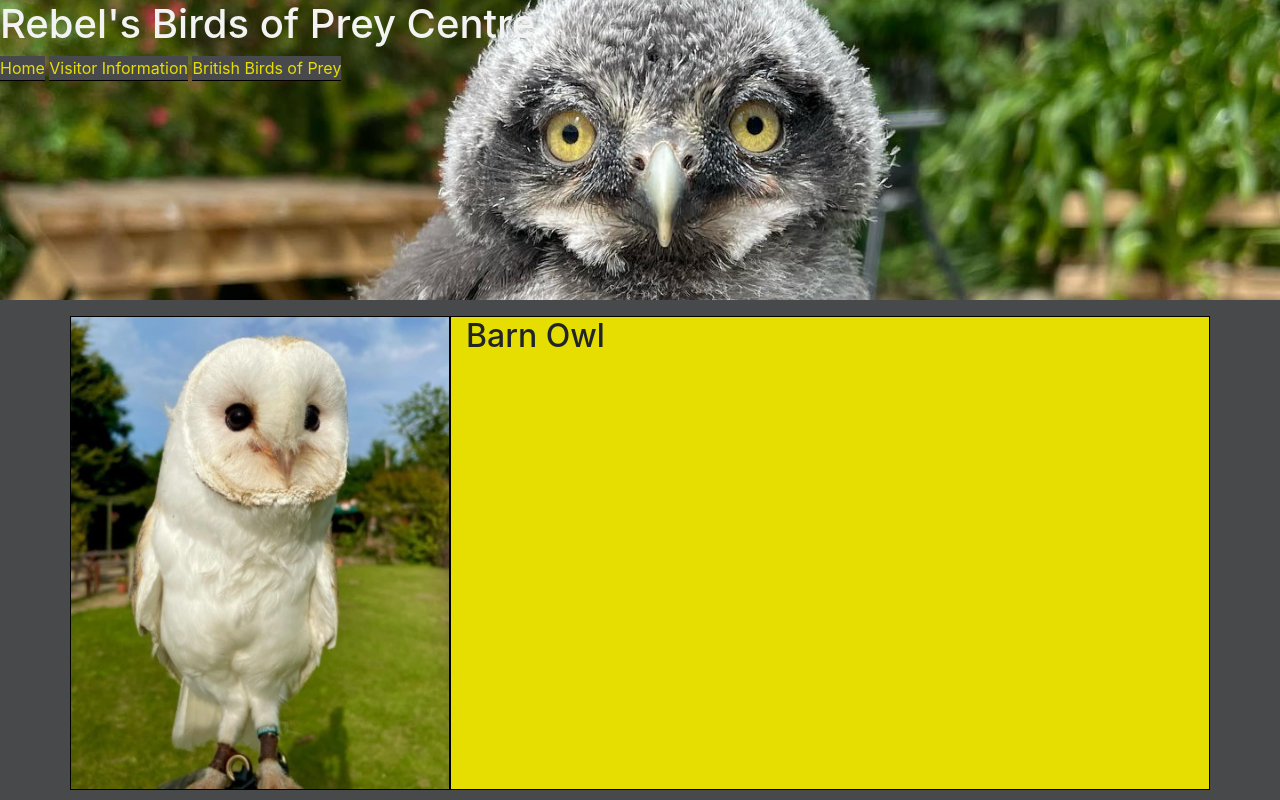
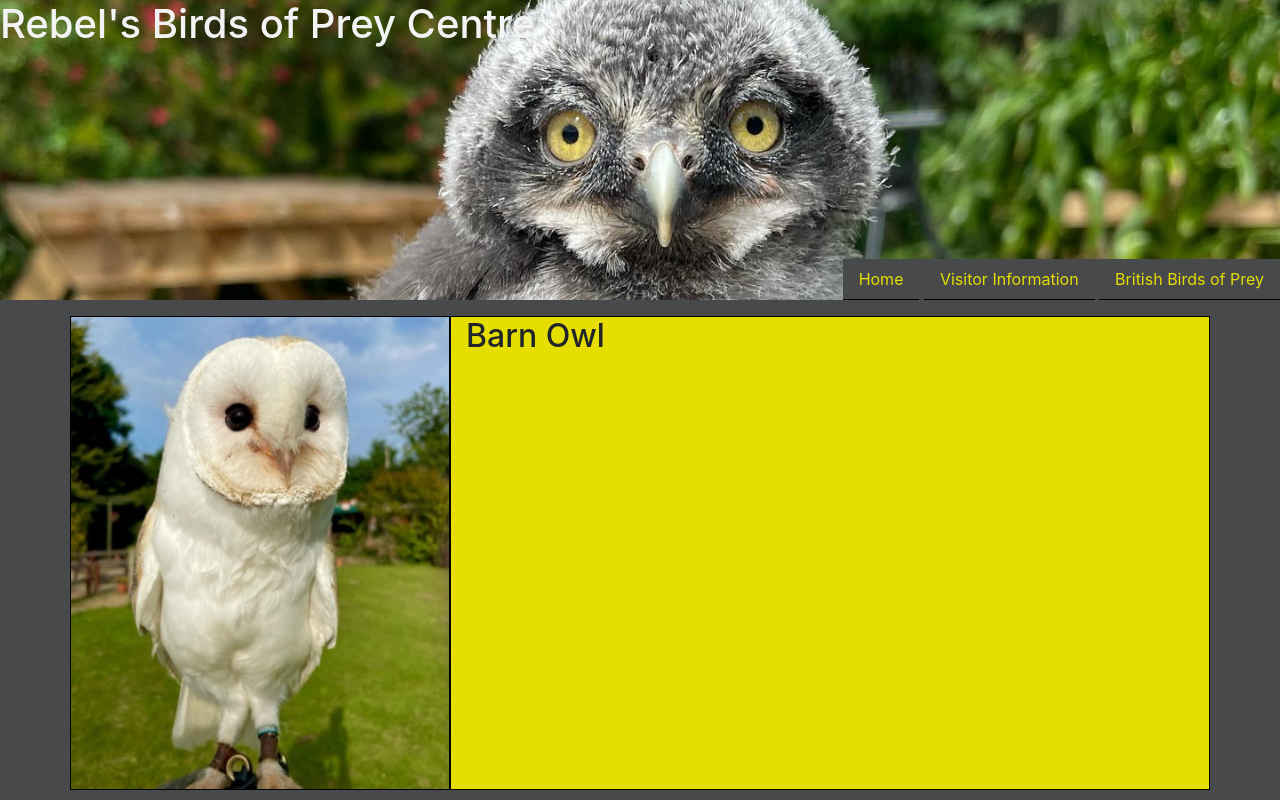
Before and after one commit to SceBot/rebels-birds-of-prey, a plain HTML site: page british-birds-of-prey.html in a window 1280 px wide. Shown: the top 800 px of the page. Drawn offline with nearby package versions, Linux system fonts and the light colour scheme.

Commit message:
navbar fixed across all pages

```diff
--- a/british-birds-of-prey.html
+++ b/british-birds-of-prey.html
@@ -13,17 +13,23 @@
 
 <body>
     <header>
-        <div class="hero-image">
-            <div class="hero-text">
-                <h1>Rebel's Birds of Prey Centre</h1>
+        <div class="container-fluid hero">
+            <div class="hero-image">
+                <div class="hero-text">
+                    <h1>Rebel's Birds of Prey Centre</h1>
+                </div>
+
+               <div class="navigation">
+                  <nav class="navbar navbar-expand-sm navbar-light">
+                    <div id="nav" class="list-inline menucontainer">
+                      <a class="nav-link" href="index.html">Home</a>
+                      <a class="nav-link" href="visitor-information.html">Visitor Information</a>
+                      <a class="nav-link" href="british-birds-of-prey.html">British Birds of Prey</a>
+                    </div>
+                  </nav>
+               </div>
             </div>
-
-            <ul id="nav" class="list-inline menucontainer">
-                <a href="index.html">Home</a></li>
-                <a href="visitor-information.html">Visitor Information</a></li>
-                <a href="british-birds-of-prey.html">British Birds of Prey</a></li>
-            </ul>
-        </div>
+          </div>
 
 
 
```
Also changed, not shown: visitor-information.html (+16 -10 lines).
